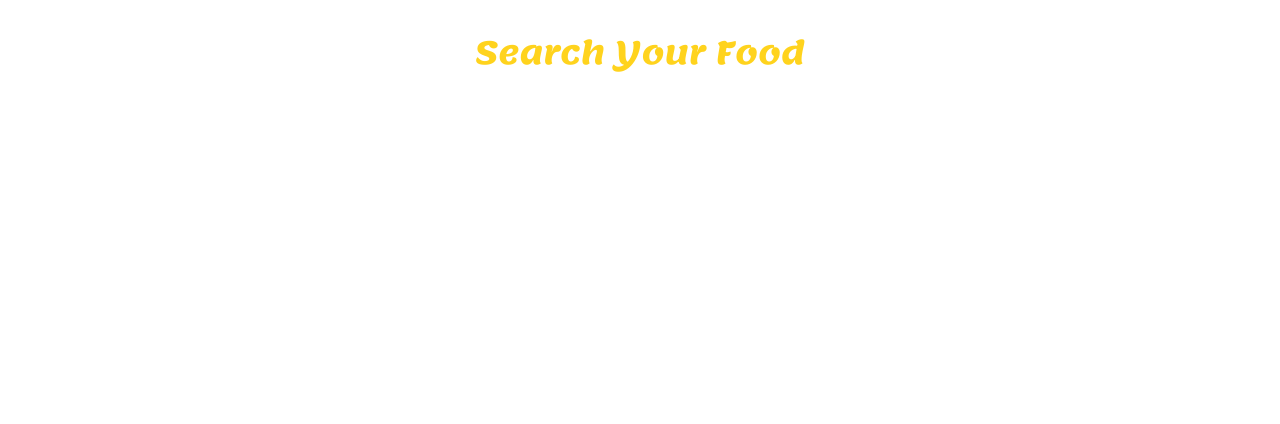
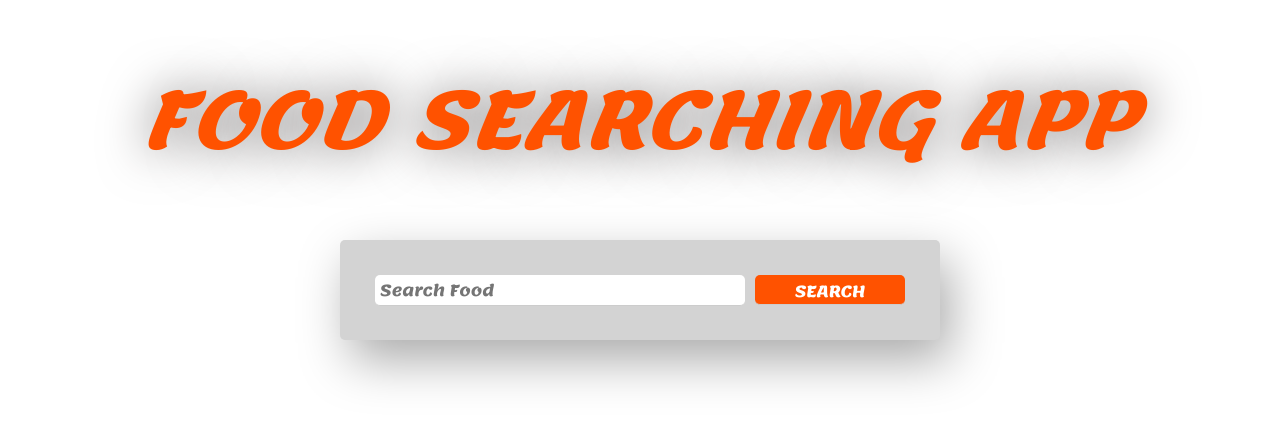
Before and after one commit to zaferozzcan/Food-Recipe-App, a React (Create React App) app: page / in a window 1280 px wide. Shown: the top 424 px of the page. Built offline with nearby package versions, Linux system fonts and the light colour scheme.

Commit message:
Add from and custom css

```diff
--- a/public/styles.css
+++ b/public/styles.css
@@ -1,5 +1,157 @@
+* {
+  font-family: "Lemonada", cursive;
+  margin: 0;
+  padding: 0;
+  text-decoration: none;
+  list-style-type: none;
+  outline: none;
+}
+
+html {
+  font-size: 62.5%;
+}
+
 .App {
-  color: #ffd31d;
-  font-family: "Lemonada", cursive;
+  display: flex;
+  flex-direction: column;
+  align-items: center;
+}
+
+h1 {
+  font-size: 8rem;
+  letter-spacing: 0.1rem;
+  font-style: italic;
+  color: #ff5200;
+  text-shadow: 0 0.2rem 5rem rgb(119, 115, 115);
+  text-transform: uppercase;
+  margin: 4rem 0;
+}
+
+.search-form {
+  width: 60rem;
+  height: 10rem;
+  display: flex;
+  justify-content: center;
+  align-items: center;
+  background-color: #d3d3d3;
+  border-radius: 0.5rem;
+  margin-bottom: 5rem;
+  box-shadow: 1rem 2rem 5rem #aaa;
+  position: relative;
+}
+
+.alert {
+  position: absolute;
+  top: -3rem;
+  left: 0;
+  background-color: rgb(233, 72, 72);
+  width: calc(100% - 0.4rem);
+  border-radius: 0.5rem;
+  padding: 0.2rem;
+}
+
+.alert h3 {
+  font-size: 1.8rem;
+  color: #fff;
+  font-weight: 400;
+  text-transform: uppercase;
   text-align: center;
 }
+
+.search-form input {
+  font-size: 1.6rem;
+  border: none;
+  border-bottom: 0.1rem solid #ccc;
+  margin: 0 0.5rem;
+  border-radius: 0.5rem;
+  height: 3rem;
+}
+
+.search-form input[type="text"] {
+  padding: 0 0.5rem;
+  width: 60%;
+  color: #555;
+}
+
+.search-form input[type="submit"] {
+  width: 25%;
+  text-transform: uppercase;
+  background-color: #ff5200;
+  color: #fff;
+}
+
+.recipes {
+  width: 90%;
+  display: flex;
+  align-items: center;
+  flex-wrap: wrap;
+  justify-content: center;
+  align-items: flex-start;
+}
+
+.recipe {
+  width: 30rem;
+  margin: 3rem;
+  display: flex;
+  flex-direction: column;
+  background-color: #d3d3d3;
+  padding: 2rem;
+  position: relative;
+  border-radius: 0.5rem;
+  box-shadow: 2rem 3rem 5rem #aaa;
+}
+
+.recipe h2 {
+  background-color: rgba(161, 161, 161, 0.7);
+  border-radius: 0.5rem;
+  padding: 0.3rem 0.5rem;
+  position: absolute;
+  top: 2.5rem;
+  left: 2.5rem;
+  right: 2.5rem;
+  font-size: 2.5rem;
+  font-weight: 400;
+  text-shadow: 0 0.5rem 0.5rem #555;
+  color: #fff;
+}
+
+.recipe img {
+  border-radius: 0.5rem;
+  object-fit: cover;
+}
+
+.recipe a {
+  font-size: 1.8rem;
+  color: #ff5200;
+}
+
+.recipe button {
+  font-size: 2rem;
+  text-transform: uppercase;
+  color: #fff;
+  background-color: #ff5200;
+  border: none;
+  border-radius: 0.5rem;
+  height: 3rem;
+}
+
+.ingredient-list {
+  margin-top: 1rem;
+  background-color: #f0f0f0;
+  border-radius: 0.5rem;
+  padding: 0.5rem;
+}
+
+.ingredient-list li {
+  margin: 0.5rem 0;
+}
+
+.ingredient-text {
+  font-size: 1.5rem;
+  color: #888;
+}
+
+.ingredient-weight {
+  color: #ff5200;
+  font-size: 1.3rem;
+}
--- a/src/App.js
+++ /dev/null
@@ -1,20 +0,0 @@
-import React from "react";
-import axios from "axios";
-
-export default function App() {
-  const APP_ID = "";
-  const APP_KEY = "";
-  const url =
-    "https://api.edamam.com/search?q=chicken&app_id=${APP_ID}&app_key=${APP_KEY}";
-
-  const getData = async () => {
-    const result = await axios.get(url);
-    console.log(result);
-  };
-
-  return (
-    <div className="App">
-      <h1>Search Your Food</h1>
-    </div>
-  );
-}
--- /dev/null
+++ b/src/App.jsx
@@ -0,0 +1,30 @@
+import React from "react";
+import Axios from "axios";
+
+export default function App() {
+  var APP_ID = "acec7a02";
+  var APP_KEY = "dce40b8cc0766f46226e5d82c61ffb62";
+
+  const url = `https://api.edamam.com/search?q=chicken&app_id=${APP_ID}&app_key=${APP_KEY}`;
+
+  const getData = async () => {
+    const result = await Axios.get(url);
+    console.log(result);
+  };
+
+  return (
+    <div className="App">
+      <h1>Food Searching App</h1>
+      <form className="search-form">
+        <input
+          type="text"
+          name="query"
+          autoComplete="off"
+          placeholder="Search Food"
+        />
+        <input type="submit" value="Search" />
+      </form>
+      <div className="recipes" />
+    </div>
+  );
+}
```
